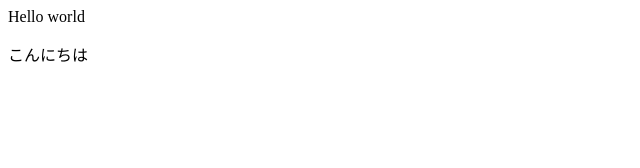
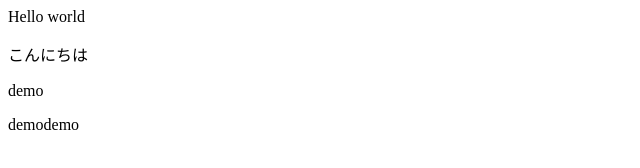
Before and after one commit to kosumogt/Demo_Git, a plain HTML site: page index.html in a window 1280 px wide. Shown: the whole page, without its empty margins (0-640 px from the left). Drawn offline with Linux system fonts and the light colour scheme.

Commit message:
三回目のコミット

```diff
--- a/index.html
+++ b/index.html
@@ -1,2 +1,4 @@
 <p>Hello world</p>
 <p>こんにちは</p>
+<p>demo</p>
+<p>demodemo</p>
```
